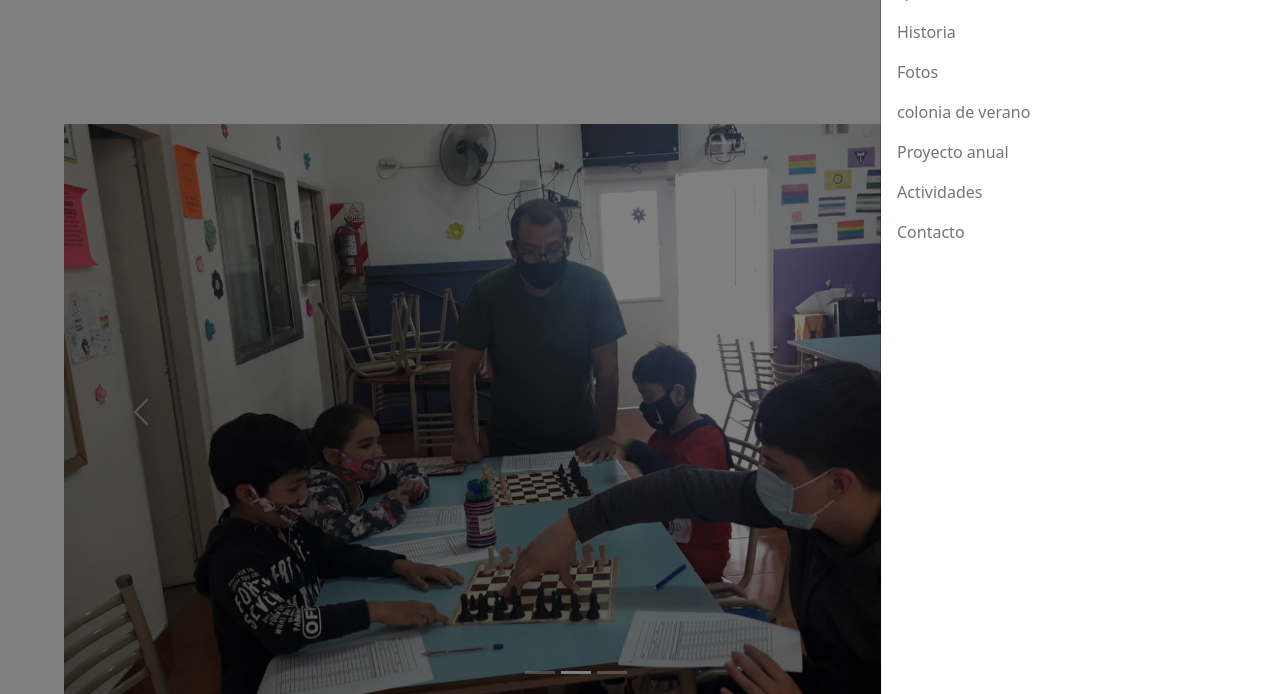
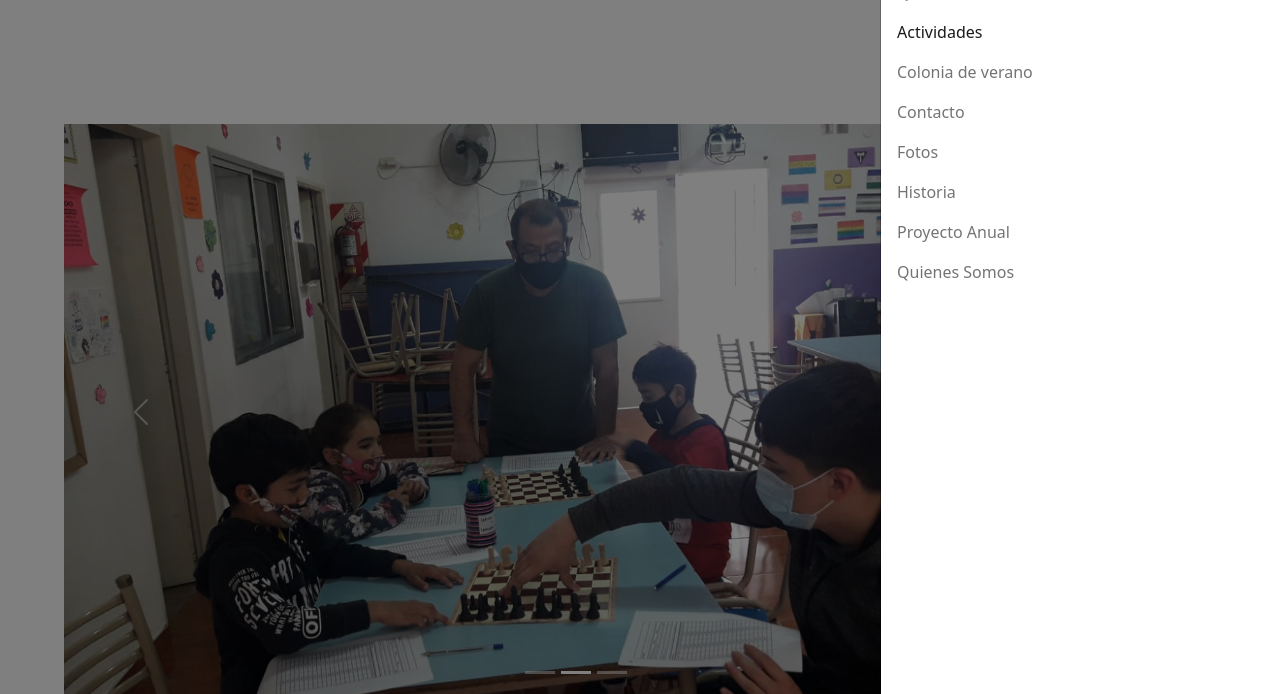
Before and after one commit to rodrigoie40/losGenios, a website: page html/index.html in a window 1280 px wide. Both pictures are taken after a click on the button 1240 px from the left and 30 px from the top of the page. Shown: the part 106-800 px from the top of the page. Drawn offline with nearby package versions, Linux system fonts and the light colour scheme; files that its build step writes are made by us from their sources.

Commit message:
cambios en el navbar

```diff
--- a/html/index.html
+++ b/html/index.html
@@ -54,25 +54,26 @@
               <li class="nav-item">
                 <!--ACA COMIENZAN LAS PAGINAS DEL MENU DESPLEGABLE-->
                 <a class="nav-link active" aria-current="page" href="../html/quienes-somos.html">Quienes somos</a>
+                <li class="nav-item"><!--ACA COMIENZAN LAS PAGINAS DEL MENU DESPLEGABLE-->
+                  <a class="nav-link active" aria-current="page"
+                      href="../html/actividades.html">Actividades</a>
               </li>
               <li class="nav-item">
-                <a class="nav-link" href="./historia.html">Historia</a>
+                  <a class="nav-link" href="./colonia-de-verano.html">Colonia de verano</a>
               <li class="nav-item">
-                <a class="nav-link" href="./fotos.html">Fotos</a>
+                  <a class="nav-link" href="./contacto.html">Contacto</a>
               </li>
               <li class="nav-item">
-                <a class="nav-link" href="./colonia-de-verano.html">colonia de
-                  verano</a>
+                  <a class="nav-link" href="./fotos.html">Fotos</a>
               </li>
               <li class="nav-item">
-                <a class="nav-link" href="./proyecto-anual.html">Proyecto
-                  anual</a>
+                  <a class="nav-link" href="./historia.html">Historia</a>
               </li>
               <li class="nav-item">
-                <a class="nav-link" href="./actividades.html">Actividades</a>
+                  <a class="nav-link" href="./proyecto-anual.html">Proyecto Anual</a>
               </li>
               <li class="nav-item">
-                <a class="nav-link" href="./contacto.html">Contacto</a>
+                  <a class="nav-link" href="./quienes-somos.html">Quienes Somos</a>
               </li>
             </ul>
             </li>
```
Also changed, not shown: html/colonia-de-verano.html (+8 -10 lines), html/contacto.html (+8 -10 lines), html/fotos.html (+8 -10 lines), html/historia.html (+8 -10 lines), html/proyecto-anual.html (+8 -10 lines), html/quienes-somos.html (+8 -10 lines).
